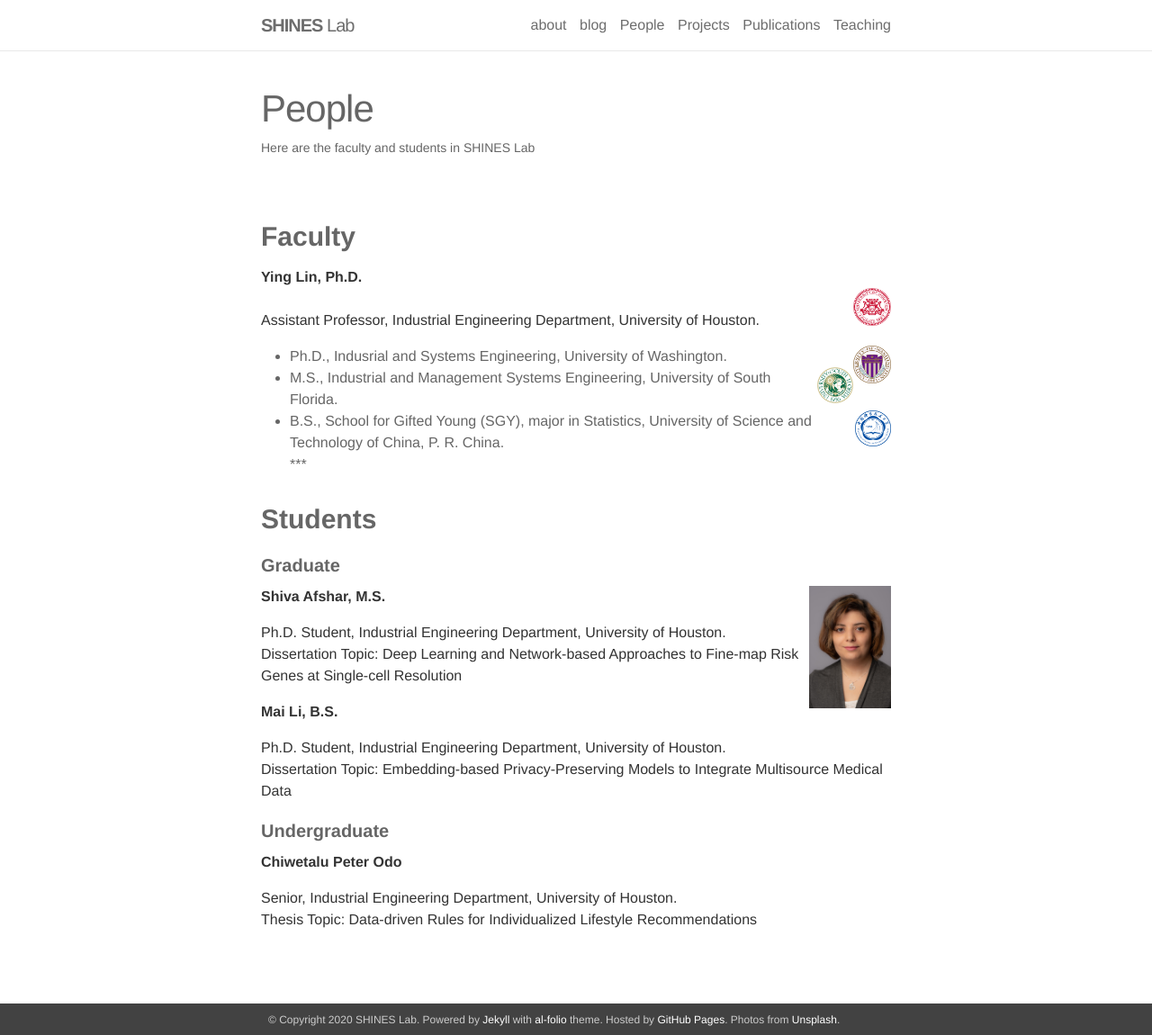
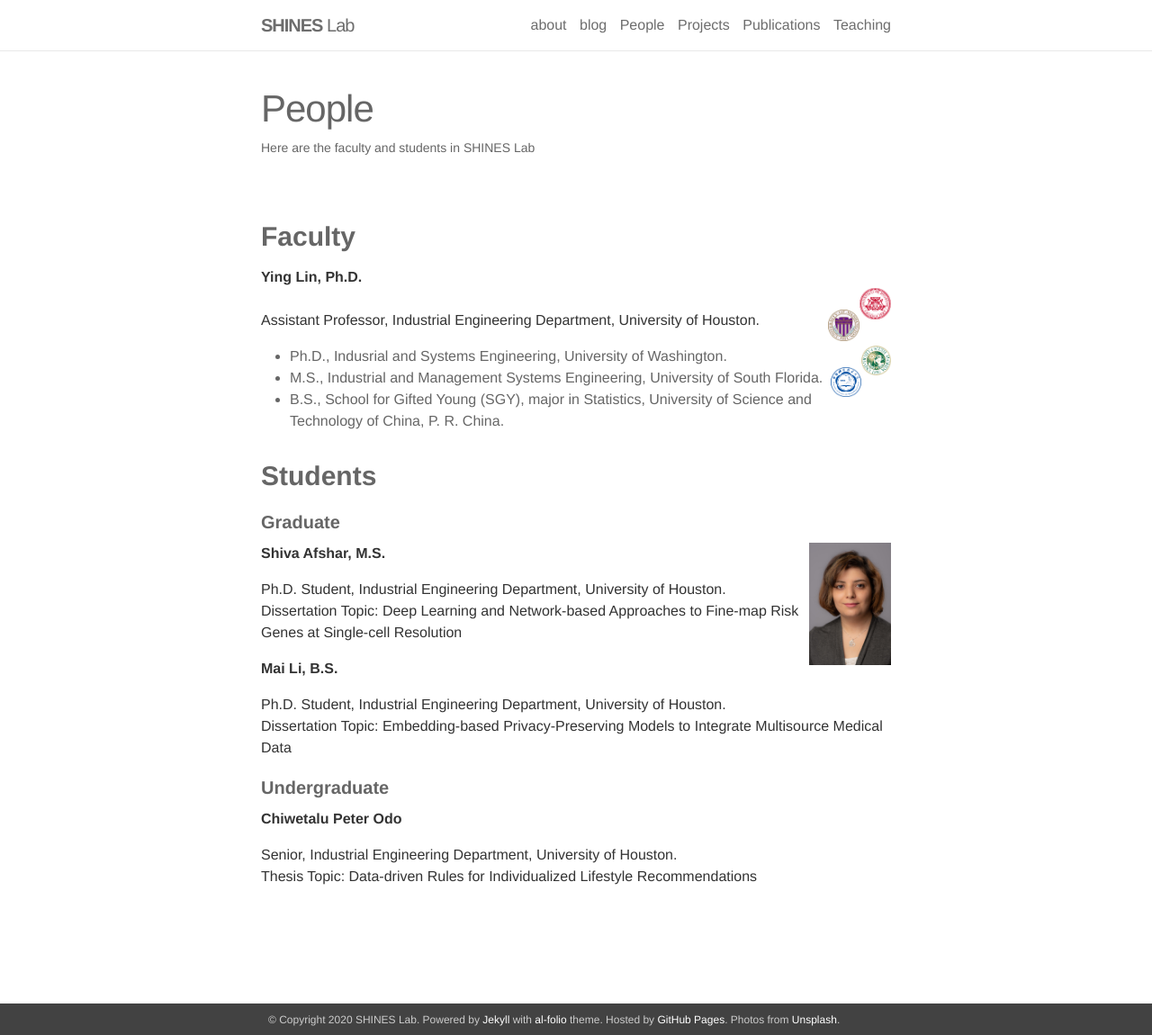
Before and after one commit to shines-lab/shines-lab.github.io, a Jekyll site: the page built from _pages/people.md, in a window 1280 px wide and 1150 px high. Shown: the whole window at 90% size. Built offline with Jekyll 4.4.1, drawn with Linux system fonts in a browser that asks for light colours; nearby versions of some CDN libraries.

Commit message:
Update people.md

```diff
--- a/_pages/people.md
+++ b/_pages/people.md
@@ -8,19 +8,19 @@ description: Here are the faculty and students in SHINES Lab
 ### **Faculty**
 
 **Ying Lin, Ph.D.**
-<img src="{{site.baseurl}}/assets/img/UH.png" align="right" width="6%" height="6%">
+<img src="{{site.baseurl}}/assets/img/UH.png" align="right" width="5%" height="5%">
 Assistant Professor, Industrial Engineering Department, University of Houston.
+<img src="{{site.baseurl}}/assets/img/UW.jpg" align="right" width="5%" height="5%">
+<br>
+* Ph.D., Indusrial and Systems Engineering, University of Washington.
+<img src="{{site.baseurl}}/assets/img/USF.png" align="right" width="5%" height="5%">
+<br>
+* M.S., Industrial and Management Systems Engineering, University of South Florida.
+<img src="{{site.baseurl}}/assets/img/USTC.png" align="right" width="5%" height="5%">
+<br>
+* B.S., School for Gifted Young (SGY), major in Statistics, University of Science and Technology of China, P. R. China.
 
-<img src="{{site.baseurl}}/assets/img/UW.jpg" align="right" width="6%" height="6%">
-* Ph.D., Indusrial and Systems Engineering, University of Washington.
-<br>
-<img src="{{site.baseurl}}/assets/img/USF.png" align="right" width="6%" height="6%">
-* M.S., Industrial and Management Systems Engineering, University of South Florida.
-<br>
-<img src="{{site.baseurl}}/assets/img/USTC.png" align="right" width="6%" height="6%">
-* B.S., School for Gifted Young (SGY), major in Statistics, University of Science and Technology of China, P. R. China.
-<br>
-***
+
 
 ### **Students**
 
```
